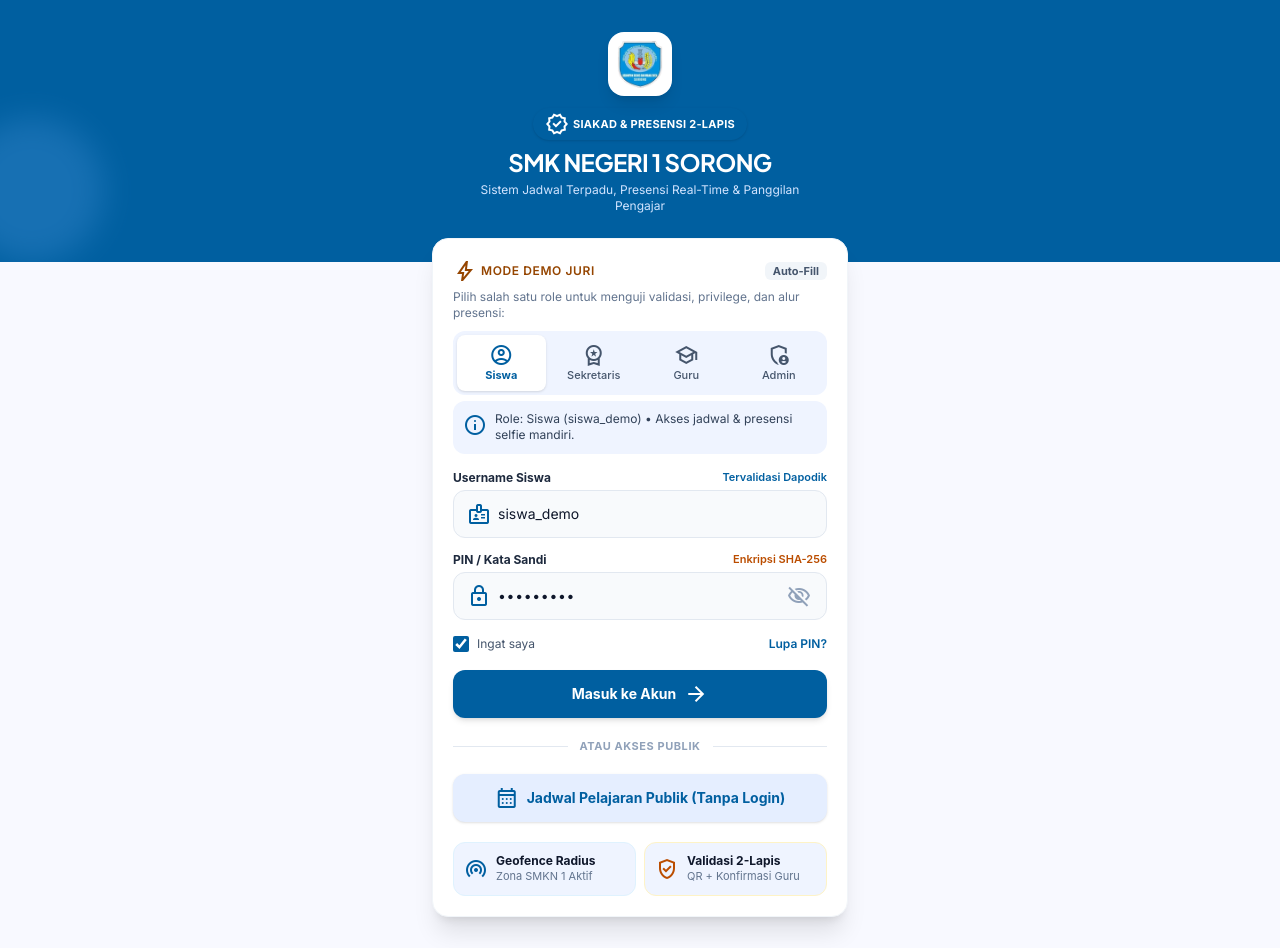
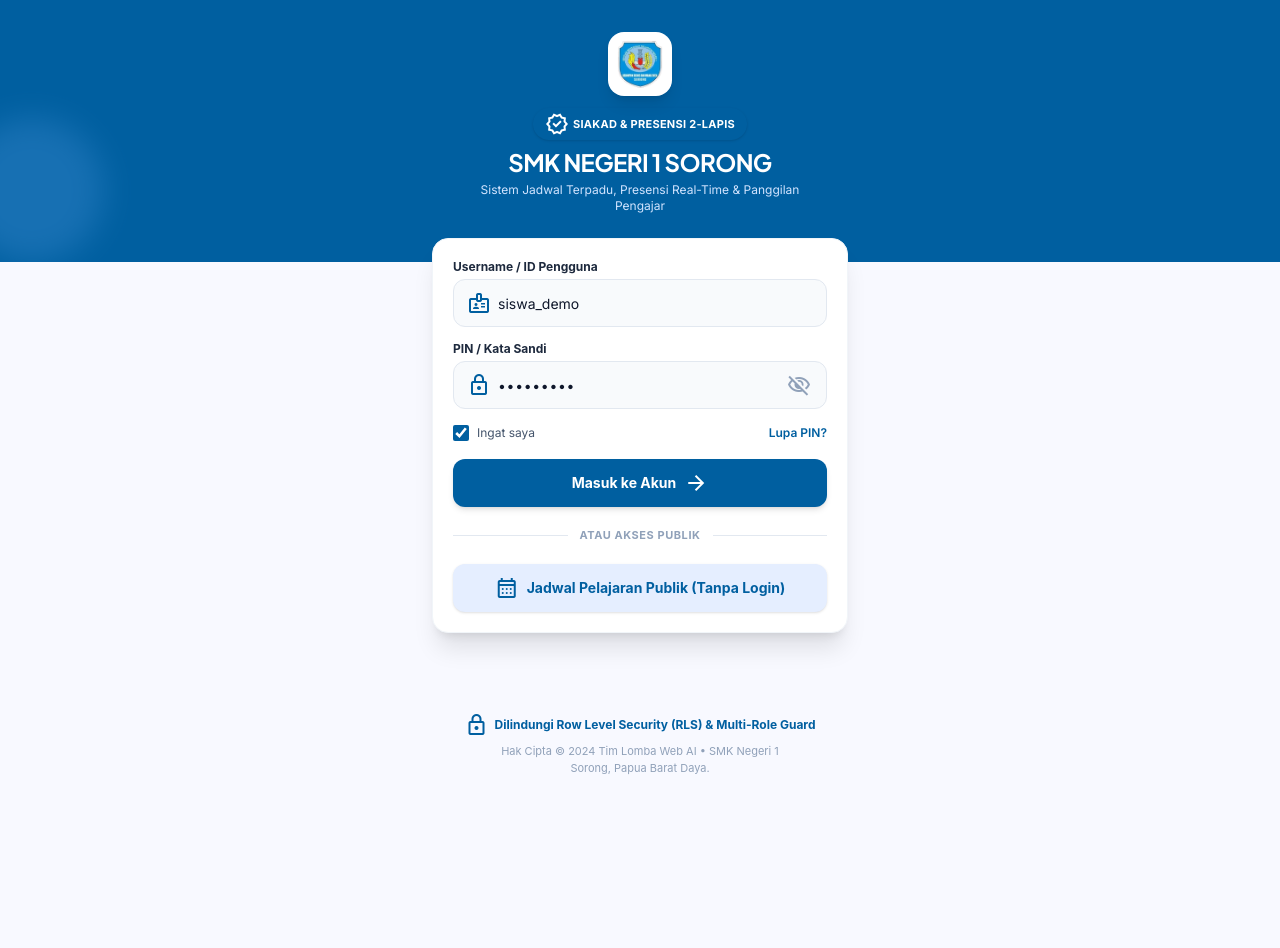
Before and after one commit to vreme59/absensi-smkn1-sorong, a React (Vite) app: page / in a window 1280 px wide. Shown: the top 948 px of the page. After the commit the page ends 800 px from the top, so only its background shows below. Built offline with nearby package versions, Linux system fonts and the light colour scheme.

Commit message:
Clean up login UI

```diff
--- /dev/null
+++ b/clean_login.cjs
@@ -0,0 +1,18 @@
+const fs = require('fs');
+let file = 'd:/Coding/lomba website sekolah/smkn-1-sorong-student-hub/src/components/LoginScreen.tsx';
+let data = fs.readFileSync(file, 'utf8');
+
+// Remove Interactive Switch Role Segment
+data = data.replace(/\{\/\* Interactive Switch Role Demo Segment[\s\S]*?\{\/\* Auth Form Inputs \*\//, '{/* Auth Form Inputs */}');
+
+// Remove Tervalidasi Dapodik
+data = data.replace(/<span className="text-\[11px\] text-primary font-semibold">\s*Tervalidasi Dapodik\s*<\/span>/, '');
+
+// Remove Enkripsi SHA-256
+data = data.replace(/<span className="text-\[11px\] text-amber-700 font-semibold">\s*Enkripsi SHA-256\s*<\/span>/, '');
+
+// Remove Quick Campus Info Chiplet Deck
+data = data.replace(/\{\/\* Quick Campus Info Chiplet Deck \*\/\}[\s\S]*?(?=<\/div>\s*<\/div>\s*<\/div>\s*\{\/\* Security)/, '');
+
+fs.writeFileSync(file, data);
+console.log('Removed requested sections from LoginScreen.tsx');
--- /dev/null
+++ b/fix_label.cjs
@@ -0,0 +1,9 @@
+const fs = require('fs');
+let file = 'd:/Coding/lomba website sekolah/smkn-1-sorong-student-hub/src/components/LoginScreen.tsx';
+let data = fs.readFileSync(file, 'utf8');
+
+data = data.replace(/{roleConfigs\[selectedRole\].label}/g, 'Username / ID Pengguna');
+data = data.replace(/placeholder={roleConfigs\[selectedRole\].idPlaceholder}/g, 'placeholder="Masukkan username"');
+
+fs.writeFileSync(file, data);
+console.log('Changed Username label in LoginScreen.tsx');
--- a/src/components/LoginScreen.tsx
+++ b/src/components/LoginScreen.tsx
@@ -109,84 +109,13 @@
         {/* Main Floating Authenticator Card Canvas */}
         <div className="relative max-w-md mx-auto px-4 -mt-6 z-20 pb-8">
           <div className="w-full bg-white rounded-2xl shadow-xl p-4 sm:p-5 flex flex-col gap-4 border border-slate-100">
-            {/* Interactive Switch Role Demo Segment (Khas Lomba Web AI) */}
-            <div className="flex flex-col gap-1.5">
-              <div className="flex items-center justify-between">
-                <div className="flex items-center gap-1 text-tertiary">
-                  <span
-                    className="material-symbols-outlined notranslate text-[18px]"
-                    style={{ fontVariationSettings: "'FILL' 1" }}
-                  >
-                    bolt
-                  </span>
-                  <span className="font-label-md text-xs font-bold uppercase tracking-wider">
-                    Mode Demo Juri
-                  </span>
-                </div>
-                <span className="font-label-sm text-[10px] bg-slate-100 text-slate-600 px-2 py-0.5 rounded-md font-semibold">
-                  Auto-Fill
-                </span>
-              </div>
-              <p className="font-body text-xs text-slate-500">
-                Pilih salah satu role untuk menguji validasi, privilege, dan alur presensi:
-              </p>
-
-              {/* 4-Role Segmented Selector */}
-              <div className="grid grid-cols-4 gap-1 p-1 bg-surface-container-low rounded-xl mt-1">
-                {(['siswa', 'sekretaris', 'guru', 'admin'] as const).map((role) => {
-                  const icons: Record<UserRole, string> = {
-                    siswa: 'account_circle',
-                    sekretaris: 'workspace_premium',
-                    guru: 'school',
-                    admin: 'admin_panel_settings',
-                  };
-                  const labels: Record<UserRole, string> = {
-                    siswa: 'Siswa',
-                    sekretaris: 'Sekretaris',
-                    guru: 'Guru',
-                    admin: 'Admin',
-                  };
-                  const isActive = selectedRole === role;
-                  return (
-                    <button
-                      key={role}
-                      type="button"
-                      onClick={() => handleSelectRole(role)}
-                      className={`py-2 px-1 rounded-lg flex flex-col items-center justify-center gap-0.5 transition-all text-center ${
-                        isActive
-                          ? 'bg-white text-primary shadow-sm font-bold'
-                          : 'text-slate-600 hover:text-primary font-medium'
-                      }`}
-                    >
-                      <span className="material-symbols-outlined notranslate text-[18px]">
-                        {icons[role]}
-                      </span>
-                      <span className="text-[11px] leading-tight">{labels[role]}</span>
-                    </button>
-                  );
-                })}
-              </div>
-
-              {/* Role Context Hint Card */}
-              <div className="flex items-start gap-2 p-2.5 bg-surface-container-low rounded-xl">
-                <span className="material-symbols-outlined notranslate text-primary text-[18px] shrink-0 mt-0.5">
-                  info
-                </span>
-                <span className="font-body text-xs text-slate-700 leading-snug">
-                  {roleConfigs[selectedRole].hint}
-                </span>
-              </div>
-            </div>
-
             {/* Auth Form Inputs */}
             <form onSubmit={handleSubmit} className="flex flex-col gap-3.5">
               {/* Field 1: NISN / NIP / ID Pengguna */}
               <div className="flex flex-col gap-1">
                 <label className="text-xs font-bold text-slate-800 flex items-center justify-between">
-                  <span>{roleConfigs[selectedRole].label}</span>
-                  <span className="text-[11px] text-primary font-semibold">
-                    Tervalidasi Dapodik
-                  </span>
+                  <span>Username / ID Pengguna</span>
+
                 </label>
                 <div className="relative flex items-center">
                   <span className="material-symbols-outlined notranslate absolute left-3.5 text-primary text-[20px] pointer-events-none">
@@ -197,7 +126,7 @@
                     required
                     value={identifier}
                     onChange={(e) => setIdentifier(e.target.value)}
-                    placeholder={roleConfigs[selectedRole].idPlaceholder}
+                    placeholder="Masukkan username"
                     className="w-full h-12 pl-11 pr-4 bg-slate-50 border border-slate-200 text-slate-900 rounded-xl font-body text-sm focus:bg-white focus:border-primary focus:ring-1 focus:ring-primary outline-none transition-all"
                   />
                 </div>
@@ -207,9 +136,7 @@
               <div className="flex flex-col gap-1">
                 <label className="text-xs font-bold text-slate-800 flex items-center justify-between">
                   <span>PIN / Kata Sandi</span>
-                  <span className="text-[11px] text-amber-700 font-semibold">
-                    Enkripsi SHA-256
-                  </span>
+
                 </label>
                 <div className="relative flex items-center">
                   <span className="material-symbols-outlined notranslate absolute left-3.5 text-primary text-[20px] pointer-events-none">
@@ -306,32 +233,7 @@
               <span>Jadwal Pelajaran Publik (Tanpa Login)</span>
             </button>
 
-            {/* Quick Campus Info Chiplet Deck */}
-            <div className="grid grid-cols-2 gap-2 pt-1">
-              <div className="flex items-center gap-2 p-2.5 rounded-xl bg-surface-container-low border border-sky-100">
-                <span className="material-symbols-outlined notranslate text-primary text-[20px]">
-                  wifi_tethering
-                </span>
-                <div className="flex flex-col">
-                  <span className="text-xs font-bold text-slate-900 leading-tight">
-                    Geofence Radius
-                  </span>
-                  <span className="text-[11px] text-slate-500">Zona SMKN 1 Aktif</span>
-                </div>
-              </div>
-              <div className="flex items-center gap-2 p-2.5 rounded-xl bg-surface-container-low border border-amber-100">
-                <span className="material-symbols-outlined notranslate text-amber-700 text-[20px]">
-                  verified_user
-                </span>
-                <div className="flex flex-col">
-                  <span className="text-xs font-bold text-slate-900 leading-tight">
-                    Validasi 2-Lapis
-                  </span>
-                  <span className="text-[11px] text-slate-500">QR + Konfirmasi Guru</span>
-                </div>
-              </div>
             </div>
-          </div>
         </div>
       </div>
 
```
